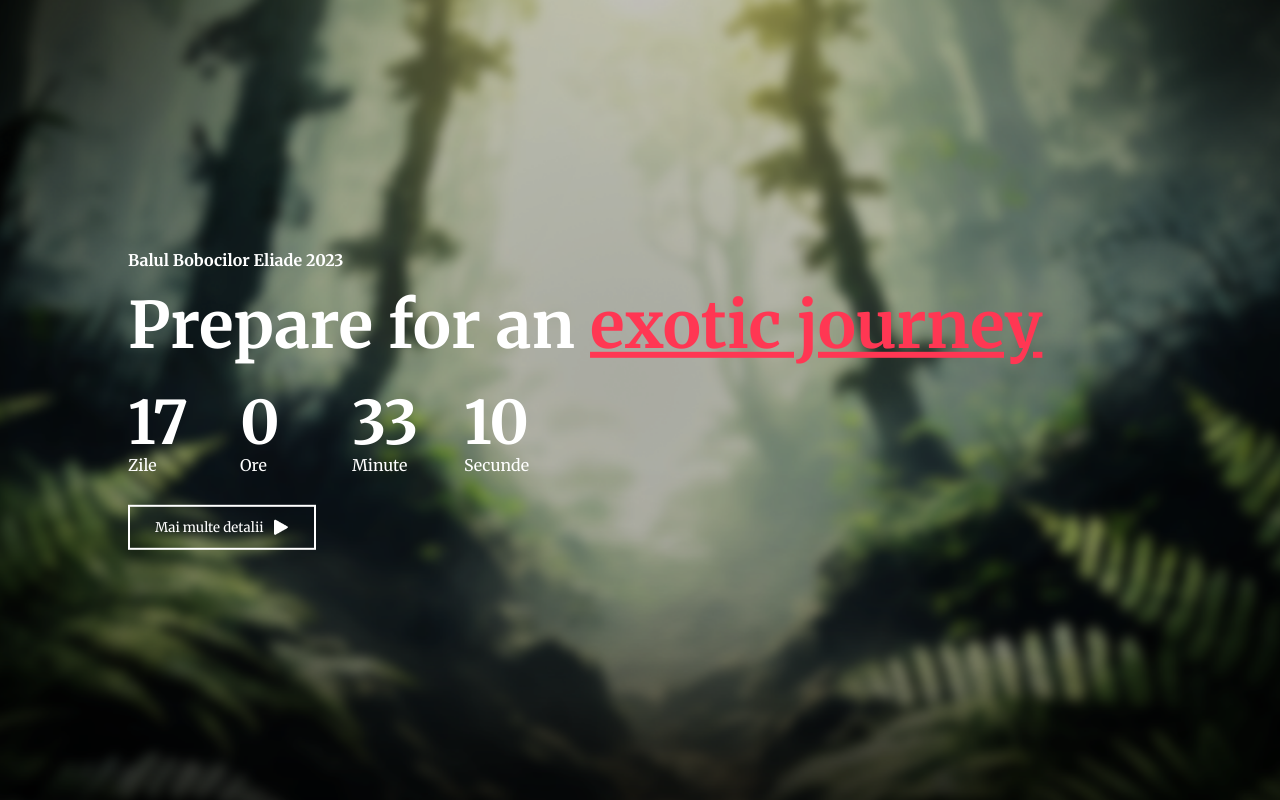
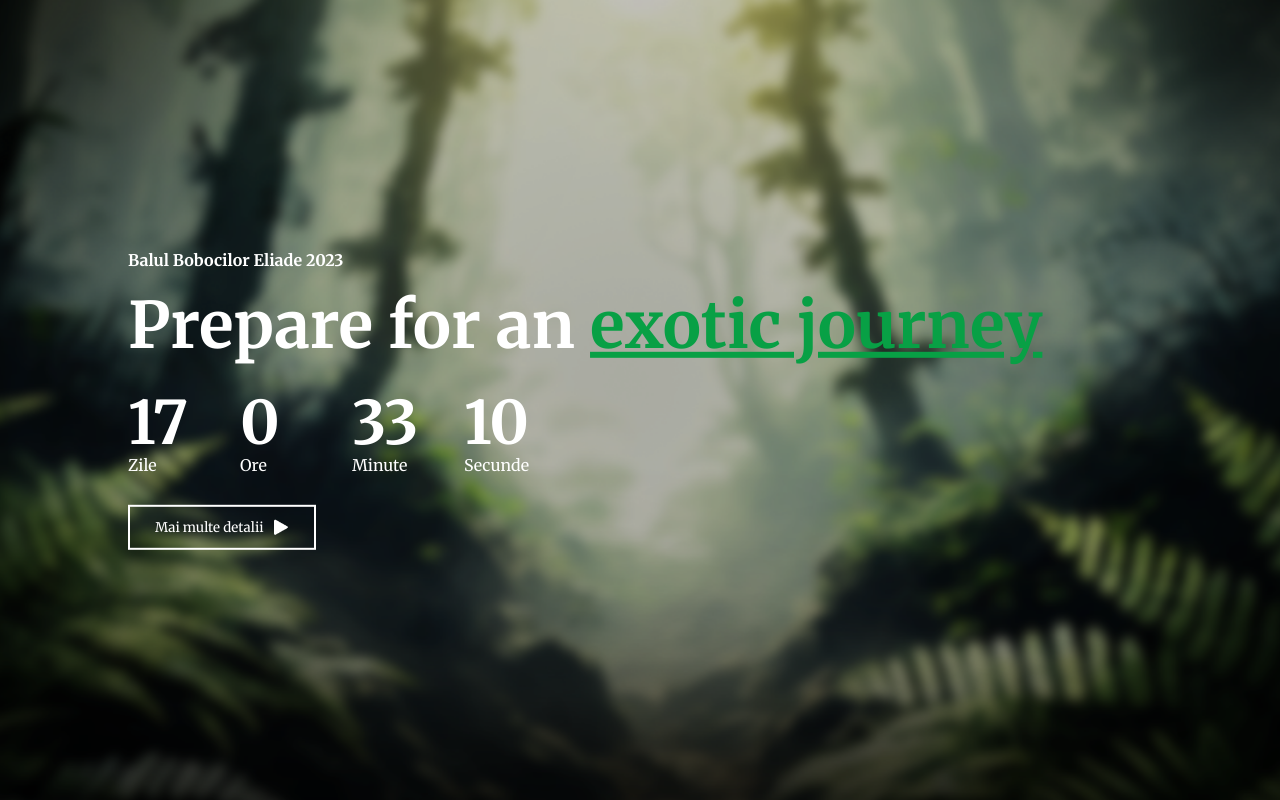
Before and after one commit to georgehajnal/balulBobocilor2023, a plain HTML site: page index.html in a window 1280 px wide. Drawn offline with Linux system fonts and the light colour scheme.

Commit message:
Update style.css

```diff
--- a/style.css
+++ b/style.css
@@ -32,8 +32,8 @@
     padding-bottom: 20px;
 }
 .content h1 span{
-    color: #ff3753;
-    text-decoration: underline #ff3753;
+    color: #08a045;
+    text-decoration: underline #08a045;
 }
 .content button{
     background: transparent;
```
